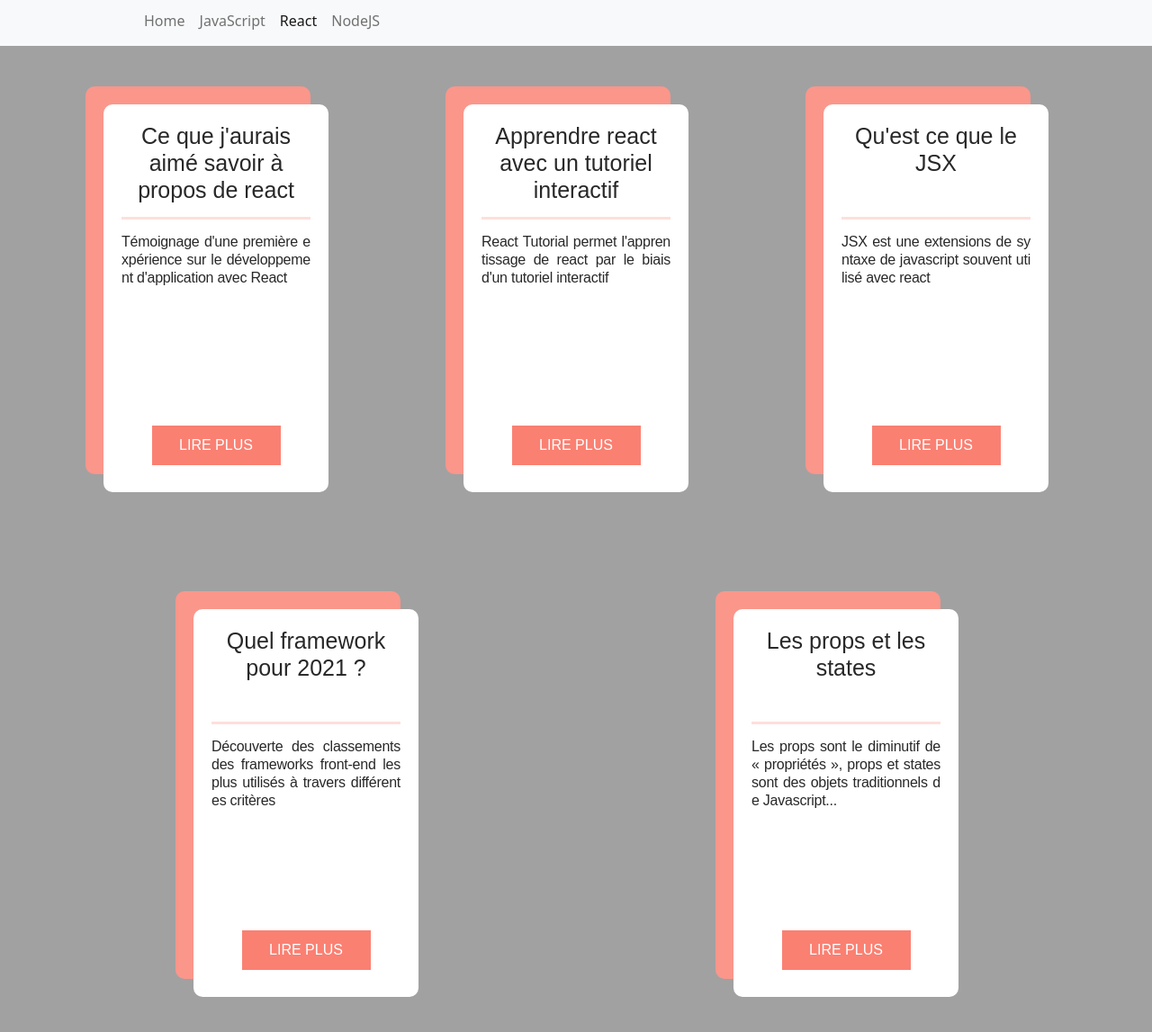
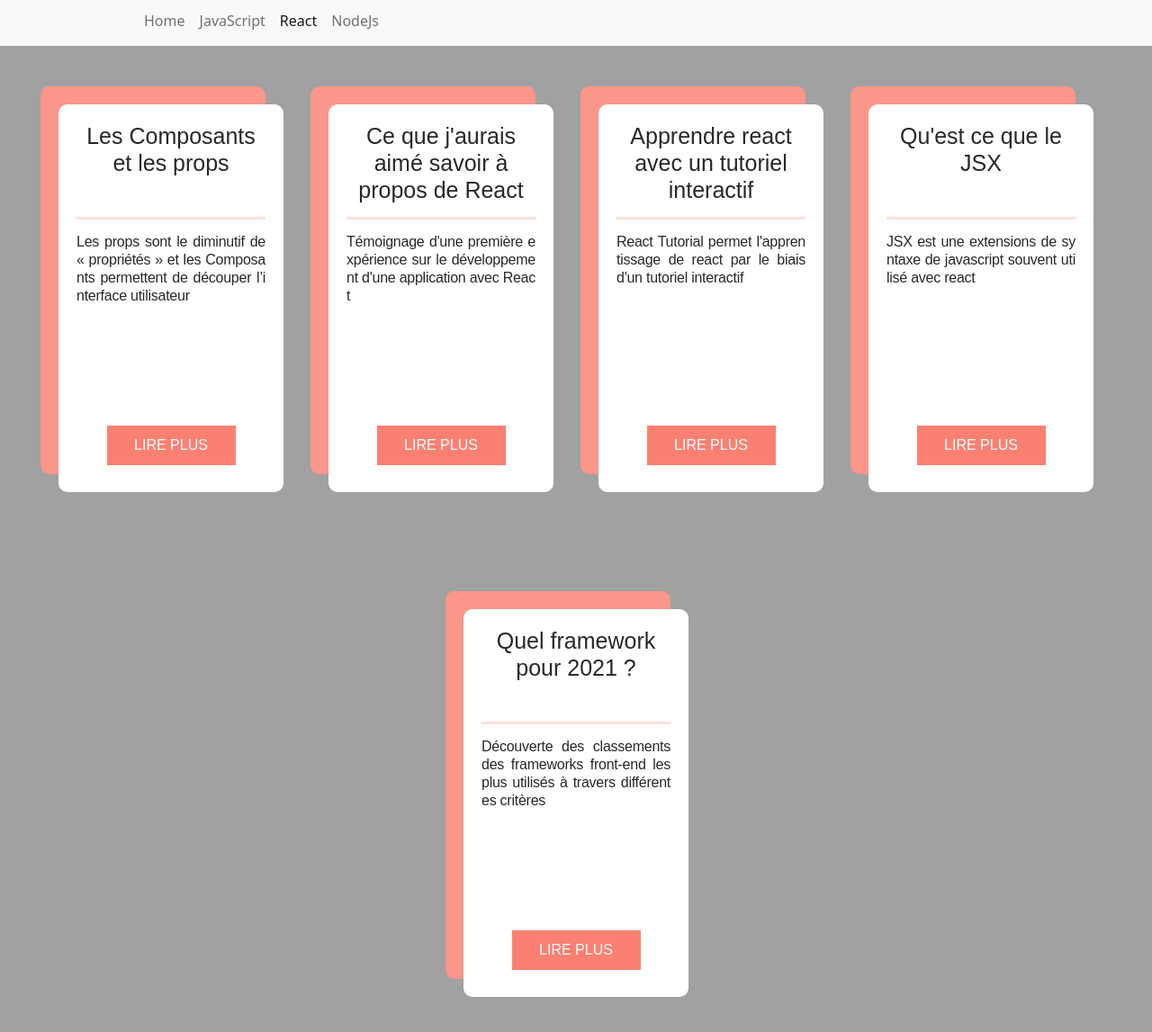
Before and after one commit to idembele70/Veille-Techno-CSI, a plain HTML site: page react.html in a window 1280 px wide. Shown: the part 5-1152 px from the top of the page at 90% size. Drawn offline with nearby package versions, Linux system fonts and the light colour scheme.

Commit message:
correction et changement des titre Nodejs

```diff
--- a/react.html
+++ b/react.html
@@ -23,7 +23,7 @@
                 <li class="nav-item active"><a href="index.html" class="nav-link">Home</a></li>
                 <li class="nav-item"><a href="javascript.html" class="nav-link">JavaScript</a></li>
                 <li class="nav-item"><a href="react.html" class="nav-link active">React</a></li>
-                <li class="nav-item"><a href="nodejs.html" class="nav-link">NodeJS</a></li>
+                <li class="nav-item"><a href="nodejs.html" class="nav-link">NodeJs</a></li>
             </ul>
         </div>
     </nav>
@@ -31,9 +31,19 @@
         <div class="conteneur-row">
             <div class="conteneur center">
                 <div class="card-article">
-                    <h2>Ce que j'aurais aimé savoir à propos de react</h2>
+                    <h2>Les Composants et les props</h2>
                     <hr />
-                    <p>Témoignage d'une première expérience sur le développement d'application avec React<br />
+                    <p>Les props sont le diminutif de « propriétés » et les Composants permettent de découper
+                        l’interface utilisateur</p><br />
+                    <a href="https://fr.reactjs.org/docs/components-and-props.html">lire
+                        plus</a>
+                </div>
+            </div>
+            <div class="conteneur center">
+                <div class="card-article">
+                    <h2>Ce que j'aurais aimé savoir à propos de React</h2>
+                    <hr />
+                    <p>Témoignage d'une première expérience sur le développement d'une application avec React<br />
                     </p><br>
                     <a href="https://bitsofco.de/what-i-wish-i-knew-about-react/">lire plus</a>
                 </div>
@@ -43,8 +53,7 @@
                     <h2>Apprendre react avec un tutoriel interactif</h2>
                     <hr />
                     <p>React Tutorial permet l'apprentissage de react par le biais d'un tutoriel interactif</p><br />
-                    <a href="https://fr.reactjs.org/docs/introducing-jsx.html">lire
-                        plus</a>
+                    <a href="https://react-tutorial.app/">lire plus</a>
                 </div>
             </div>
             <div class="conteneur center">
@@ -67,17 +76,8 @@
                     <a href="https://www.kicklox.com/blog-client/frameworks-javascript-2021-popularite">lire plus</a>
                 </div>
             </div>
-            <div class="conteneur center">
-                <div class="card-article">
-                    <h2>Les props et les states</h2>
-                    <hr />
-                    <p>Les props sont le diminutif de « propriétés », props et states sont des objets traditionnels de Javascript...</p><br />
-                    <a
-                        href="https://medium.com/geekculture/understand-javascript-modern-syntax-and-some-functionality-7cf9a079aca8">lire
-                        plus</a>
-                </div>
-            </div>
-           <!--  <div class="conteneur center">
+
+            <!--  <div class="conteneur center">
                 <div class="card-article">
                     <h2></h2>
                     <hr />
```
Also changed, not shown: index.html (+1 -1 lines), javascript.html (+1 -1 lines), nodejs.html (+10 -10 lines).
